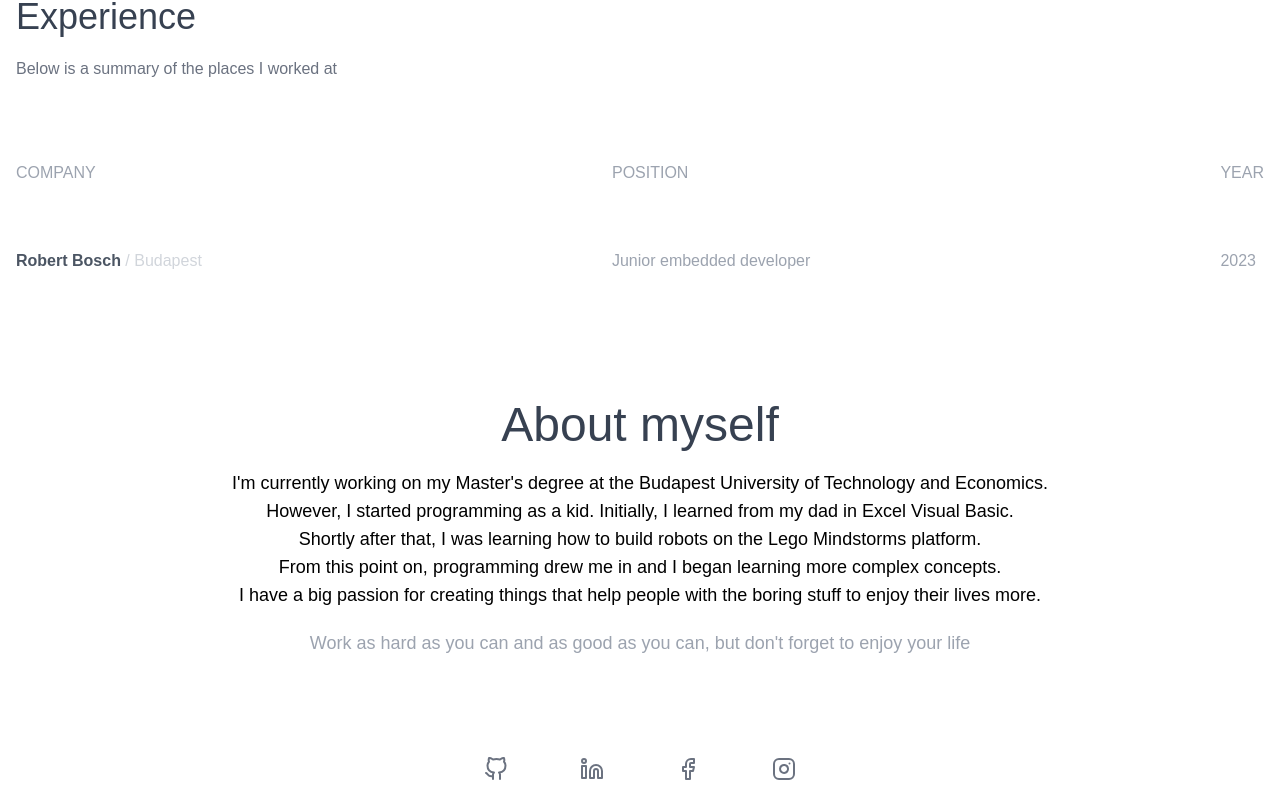
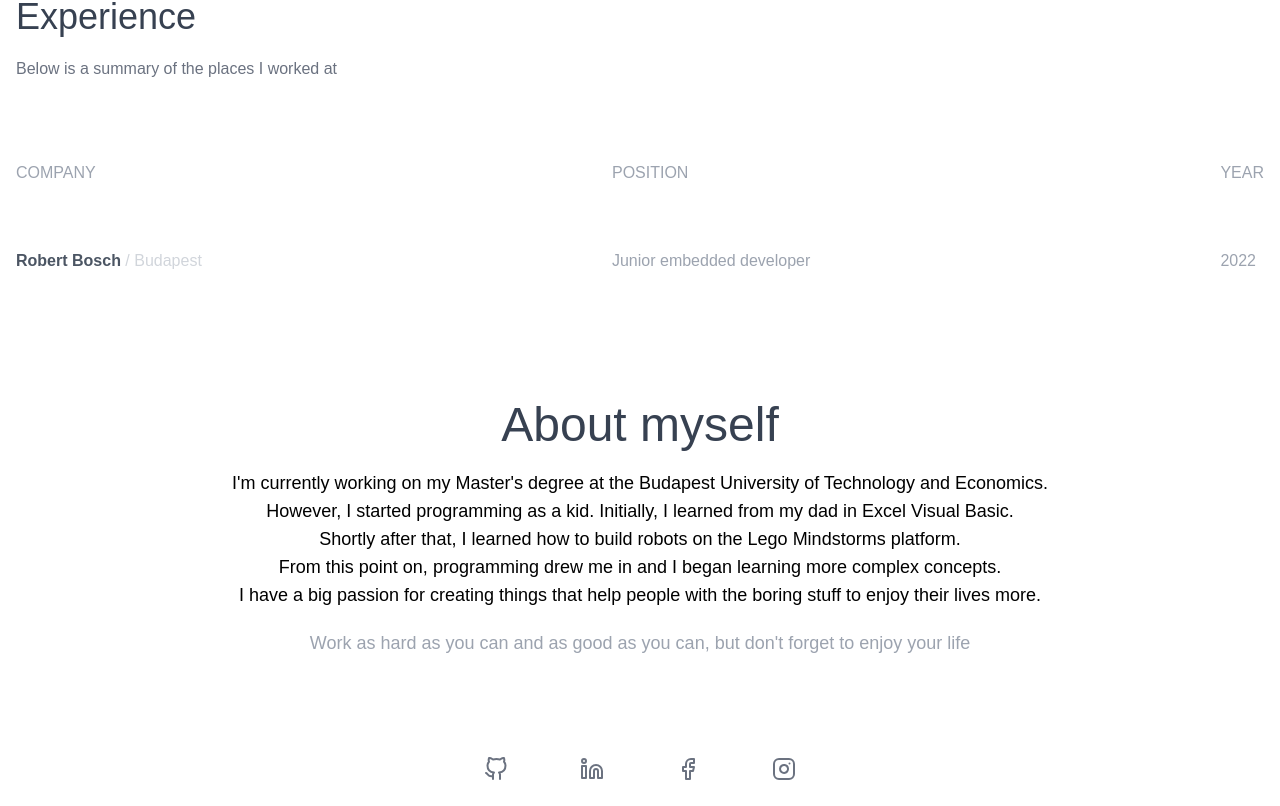
Before and after one commit to pacsinta/MyPage, a Next.js app: page / in a window 1280 px wide. Shown: the part 3068-3874 px from the top of the page. Built offline with nearby package versions, Linux system fonts and the light colour scheme.

Commit message:
Update text

```diff
--- a/app/page.tsx
+++ b/app/page.tsx
@@ -189,7 +189,7 @@ export default function Home() {
               <h4 className="font-medium text-gray-700 text-lg mb-4">2024 – (2026)</h4>
               <p className="font-normal text-gray-500 text-md mb-4">
                 I&apos;m currently doing my Master&apos;s degree here. <br />
-                It is the continuation of Bachler&apos;s course.  <br />
+                It is the continuation of the Bachler&apos;s course.  <br />
                 I hope I&apos;ll extend my knowledge with more <br />
                 useful SW architectures and skills. </p>
               <div className="relative">
@@ -221,7 +221,7 @@ export default function Home() {
 
             <div className="space-y-8 md:space-y-16">
               <h6 className="font-medium text-gray-400 text-base uppercase">Year</h6>
-              <p className="font-normal text-gray-400 text-base">2023</p>
+              <p className="font-normal text-gray-400 text-base">2022</p>
             </div>
           </div>
 
@@ -238,7 +238,7 @@ export default function Home() {
             <p className="font-normal text-md md:text-lg mb-5">
               I&apos;m currently working on my Master&apos;s degree at the Budapest University of Technology and Economics. <br/>
               However, I started programming as a kid. Initially, I learned from my dad in Excel Visual Basic. <br/>
-              Shortly after that, I was learning how to build robots on the Lego Mindstorms platform. <br/>
+              Shortly after that, I learned how to build robots on the Lego Mindstorms platform. <br/>
               From this point on, programming drew me in and I began learning more complex concepts. <br />
               I have a big passion for creating things that help people with the boring stuff to enjoy their lives more.</p>
             <p className="font-normal text-gray-400 text-md md:text-lg mb-20">
```
